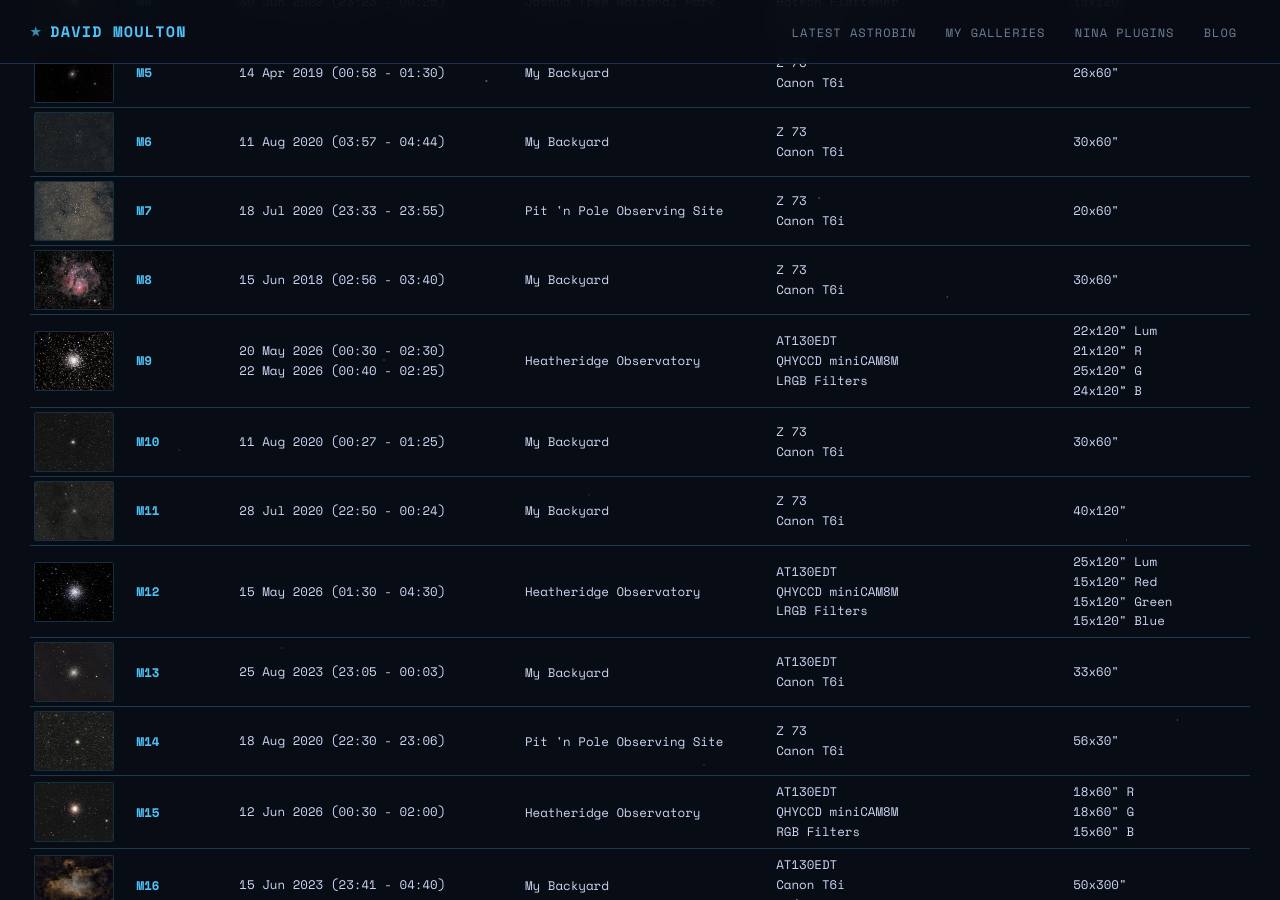
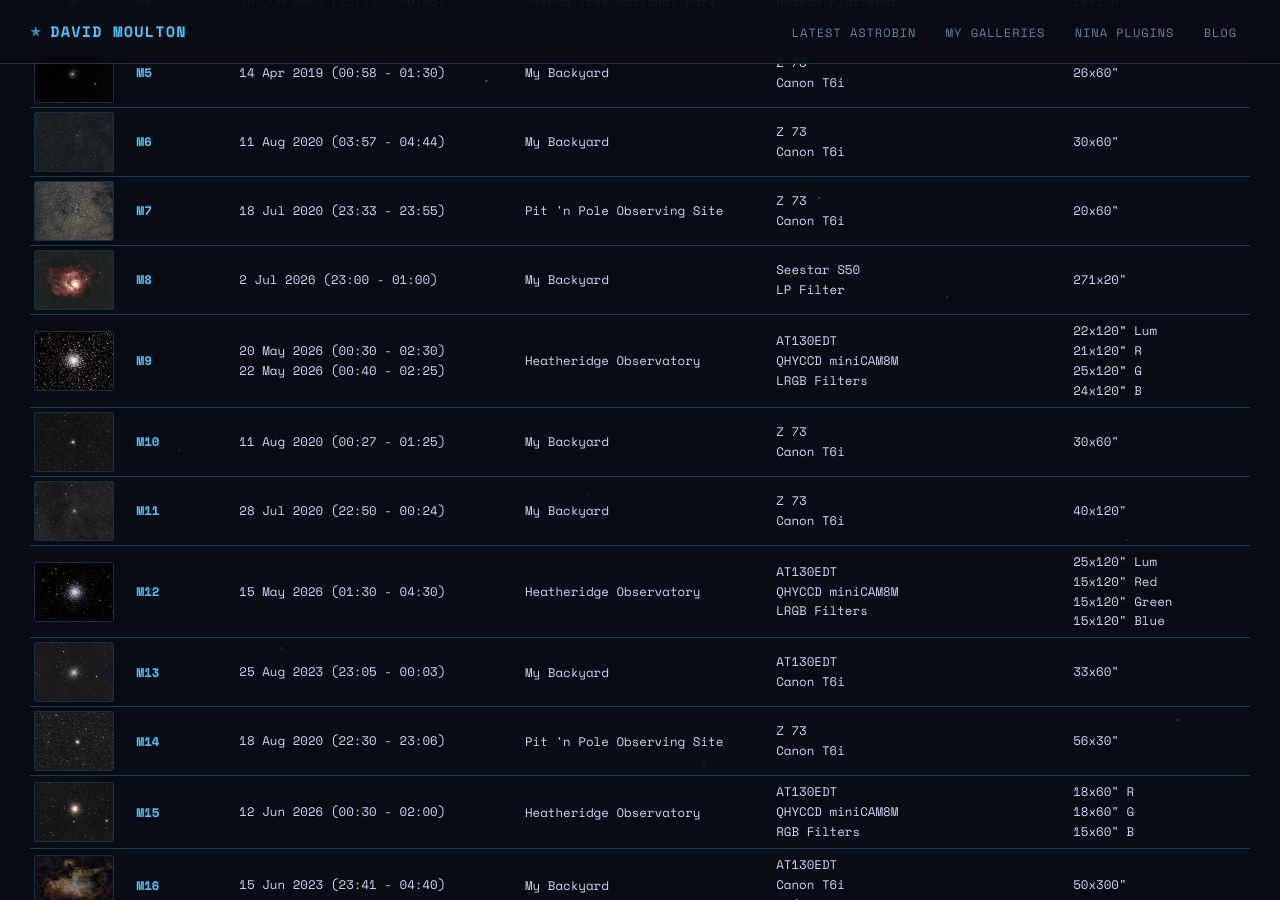
Before and after one commit to dmoulton/dmoulton.github.io, a Jekyll site: the page built from pages/astrophotography/messier-list.html, in a window 1280 px wide and 900 px high, scrolled down 607 px. Built offline with Jekyll 4.4.1, drawn with Linux system fonts in a browser that asks for light colours; comment, search, counter and statistics services are not loaded.

Commit message:
update m8

```diff
--- a/_data/galleries/messier.yml
+++ b/_data/galleries/messier.yml
@@ -84,16 +84,16 @@ pictures:
     image_info: 20x60"
     checked: true
   - filename: m8
-    original: m8-5818x3805.jpg
+    original: m8-2258x1569.jpg
     sizes:
-      - m8-300x196.jpg
+      - m8-300x208.jpg
     sort_id: 8
-    thumbnail: m8-300x196.jpg
+    thumbnail: m8-300x208.jpg
     title: M8 - The Lagoon
-    date: 15 Jun 2018 (02:56 - 03:40)
+    date: 2 Jul 2026 (23:00 - 01:00)
     location: My Backyard
-    equipment: Z 73 | Canon T6i
-    image_info: 30x60"
+    equipment: Seestar S50 | LP Filter
+    image_info: 271x20"
     checked: true
   - filename: m9
     original: m9-2777x2132.jpg
```
Also changed, not shown: assets/astrophotography/messier/m8-2258x1569.jpg (added), assets/astrophotography/messier/m8-300x196.jpg (deleted), assets/astrophotography/messier/m8-300x208.jpg (added), assets/astrophotography/messier/m8-5818x3805.jpg (deleted).
